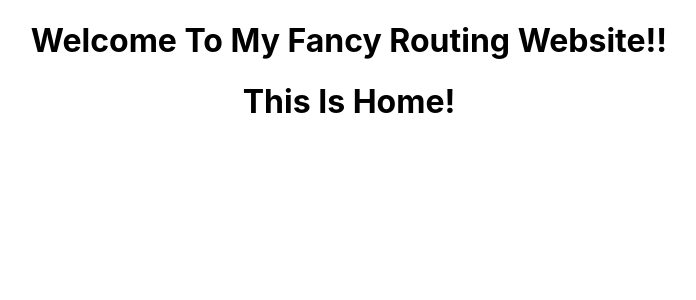
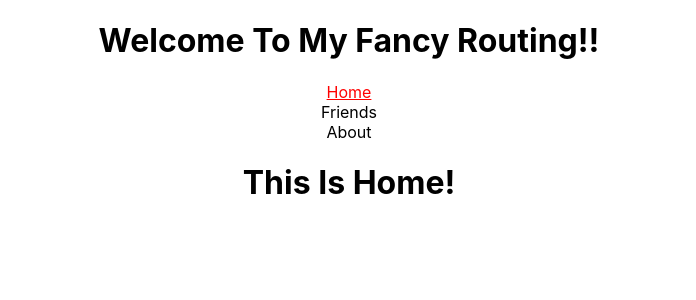
Before and after one commit to noormohammad20/react-router, a React (Create React App) app: page / in a window 1280 px wide. Shown: the top 300 px of the page, without its empty margins (291-987 px from the left). Built offline with nearby package versions, Linux system fonts and the light colour scheme.

Commit message:
et Header, Nav, Create Link, display active route

```diff
--- a/src/App.js
+++ b/src/App.js
@@ -2,6 +2,7 @@
 import './App.css'
 import About from './components/About/About'
 import Friends from './components/Friends/Friends'
+import Header from './components/Header/Header'
 import Home from './components/Home/Home'
 import NotFound from './components/NotFound/NotFound'
 
@@ -9,7 +10,7 @@
 function App() {
   return (
     <div className="App">
-      <h1>Welcome To My Fancy Routing Website!!</h1>
+      <Header></Header>
       <Routes>
         <Route path="/" element={<Home />}></Route>
         <Route path="/friends" element={<Friends />}></Route>
--- /dev/null
+++ b/src/components/CustomLink/CustomLink.js
@@ -0,0 +1,22 @@
+import React from 'react'
+import { Link, useMatch, useResolvedPath } from 'react-router-dom'
+
+function CustomLink({ children, to, ...props }) {
+    let resolved = useResolvedPath(to)
+    let match = useMatch({ path: resolved.pathname, end: true })
+
+    return (
+        <div>
+            <Link
+                style={{ color: match ? 'red' : 'black', textDecoration: match ? "underline" : "none" }}
+                to={to}
+                {...props}
+            >
+                {children}
+            </Link>
+
+        </div>
+    )
+}
+
+export default CustomLink
--- /dev/null
+++ b/src/components/Header/Header.js
@@ -0,0 +1,19 @@
+import React from 'react'
+import CustomLink from '../CustomLink/CustomLink'
+
+const Header = () => {
+    return (
+        <div>
+            <h1>Welcome To My Fancy Routing!!</h1>
+            <nav>
+                <CustomLink to='/'>Home</CustomLink>
+                <CustomLink to='/friends'>Friends</CustomLink>
+                <CustomLink to='/about'>About</CustomLink>
+
+
+            </nav>
+        </div >
+    )
+}
+
+export default Header
```
